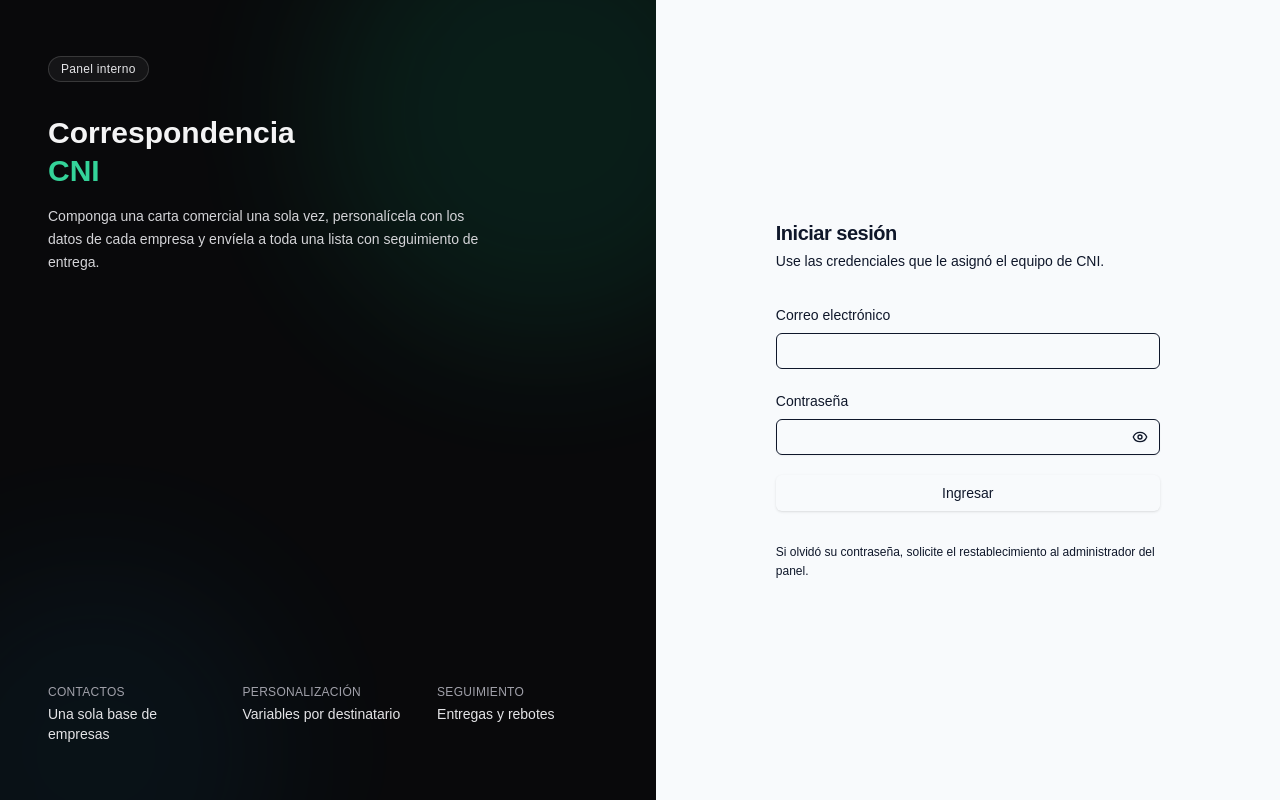
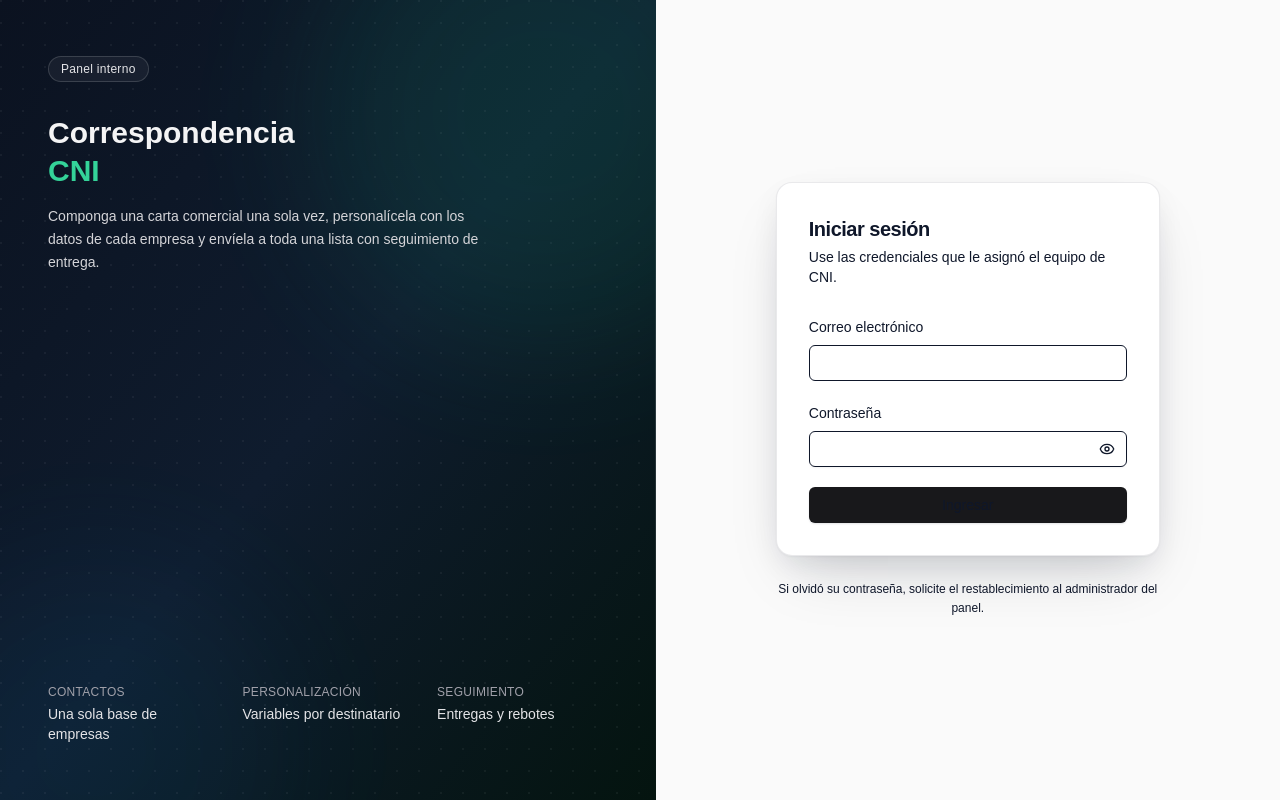
Before and after one commit to Jose27luis/Correspondencia-CNI, a Next.js app in the folder frontend/: page /login in a window 1280 px wide. Built offline with nearby package versions, Linux system fonts and the light colour scheme; no server answers.

Commit message:
feat: tarjeta con sombra, hover del botón y fondo del panel

```diff
--- a/frontend/app/login/page.tsx
+++ b/frontend/app/login/page.tsx
@@ -17,7 +17,10 @@
 import { cn } from "@/lib/utils";
 
 const esquema = z.object({
-  correo: z.string().min(1, "Ingrese su correo").email("El correo no tiene un formato válido"),
+  correo: z
+    .string()
+    .min(1, "Ingrese su correo")
+    .email("El correo no tiene un formato válido"),
   contrasena: z.string().min(1, "Ingrese su contraseña"),
 });
 
@@ -69,7 +72,9 @@
         setErrorGeneral(error.message);
         return;
       }
-      setErrorGeneral("No se pudo conectar con el servidor. Intente nuevamente.");
+      setErrorGeneral(
+        "No se pudo conectar con el servidor. Intente nuevamente.",
+      );
     }
   }
 
@@ -91,28 +96,57 @@
 
   return (
     <main className="grid min-h-screen lg:grid-cols-[1.05fr_1fr]">
-      <section className="relative hidden overflow-hidden bg-zinc-950 px-12 py-14 text-zinc-100 lg:flex lg:flex-col lg:justify-between">
+      <section className="relative hidden overflow-hidden bg-gradient-to-br from-[#0b1220] via-[#0f1c2e] to-[#04140f] px-12 py-14 text-zinc-100 lg:flex lg:flex-col lg:justify-between">
+        <div
+          aria-hidden="true"
+          className="pointer-events-none absolute inset-0 opacity-[0.35] [background-image:radial-gradient(circle_at_1px_1px,rgba(255,255,255,0.14)_1px,transparent_0)] [background-size:22px_22px]"
+        />
+        <div
+          aria-hidden="true"
+          className="pointer-events-none absolute inset-y-0 right-0 w-px bg-gradient-to-b from-transparent via-white/15 to-transparent"
+        />
         <motion.div
           aria-hidden="true"
           className="pointer-events-none absolute -right-24 -top-24 h-[26rem] w-[26rem] rounded-full bg-emerald-500/15 blur-3xl"
-          animate={animacionReducida ? undefined : { scale: [1, 1.12, 1], opacity: [0.5, 0.8, 0.5] }}
+          animate={
+            animacionReducida
+              ? undefined
+              : { scale: [1, 1.12, 1], opacity: [0.5, 0.8, 0.5] }
+          }
           transition={{ duration: 12, repeat: Infinity, ease: "easeInOut" }}
         />
         <motion.div
           aria-hidden="true"
           className="pointer-events-none absolute -bottom-32 -left-20 h-[22rem] w-[22rem] rounded-full bg-sky-500/10 blur-3xl"
-          animate={animacionReducida ? undefined : { scale: [1, 1.18, 1], opacity: [0.4, 0.7, 0.4] }}
-          transition={{ duration: 15, repeat: Infinity, ease: "easeInOut", delay: 1.5 }}
+          animate={
+            animacionReducida
+              ? undefined
+              : { scale: [1, 1.18, 1], opacity: [0.4, 0.7, 0.4] }
+          }
+          transition={{
+            duration: 15,
+            repeat: Infinity,
+            ease: "easeInOut",
+            delay: 1.5,
+          }}
         />
 
-        <motion.div className="relative" variants={contenedor} initial="oculto" animate="visible">
+        <motion.div
+          className="relative"
+          variants={contenedor}
+          initial="oculto"
+          animate="visible"
+        >
           <motion.span
             variants={elemento}
             className="inline-flex items-center rounded-full border border-white/15 bg-white/5 px-3 py-1 text-xs font-medium tracking-wide text-zinc-200"
           >
             Panel interno
           </motion.span>
-          <motion.h1 variants={elemento} className="mt-8 text-3xl font-semibold leading-tight">
+          <motion.h1
+            variants={elemento}
+            className="mt-8 text-3xl font-semibold leading-tight"
+          >
             Correspondencia
             <span className="block text-emerald-400">CNI</span>
           </motion.h1>
@@ -120,8 +154,9 @@
             variants={elemento}
             className="mt-4 max-w-md text-sm leading-relaxed text-zinc-300"
           >
-            Componga una carta comercial una sola vez, personalícela con los datos de cada empresa y
-            envíela a toda una lista con seguimiento de entrega.
+            Componga una carta comercial una sola vez, personalícela con los
+            datos de cada empresa y envíela a toda una lista con seguimiento de
+            entrega.
           </motion.p>
         </motion.div>
 
@@ -133,14 +168,16 @@
         >
           {ventajas.map((ventaja) => (
             <motion.div key={ventaja.titulo} variants={elemento}>
-              <dt className="text-xs uppercase tracking-wide text-zinc-400">{ventaja.titulo}</dt>
+              <dt className="text-xs uppercase tracking-wide text-zinc-400">
+                {ventaja.titulo}
+              </dt>
               <dd className="mt-1 text-sm text-zinc-200">{ventaja.detalle}</dd>
             </motion.div>
           ))}
         </motion.dl>
       </section>
 
-      <section className="flex items-center justify-center px-6 py-12">
+      <section className="flex items-center justify-center bg-zinc-50 px-6 py-12">
         <motion.div
           className="w-full max-w-sm"
           initial={{ opacity: 0, y: desplazamiento }}
@@ -148,19 +185,26 @@
           transition={{ duration: 0.5, ease: [0.22, 1, 0.36, 1] }}
         >
           <div className="lg:hidden">
-            <h1 className="text-2xl font-semibold">
+            <h1 className="text-center text-2xl font-semibold">
               Correspondencia <span className="text-emerald-600">CNI</span>
             </h1>
           </div>
 
-          <div className="mt-6 lg:mt-0">
-            <h2 className="text-xl font-semibold tracking-tight">Iniciar sesión</h2>
+          <div className="mt-6 rounded-2xl border border-zinc-200/80 bg-white p-8 shadow-[0_1px_2px_rgba(16,24,40,0.04),0_12px_32px_-8px_rgba(16,24,40,0.12),0_28px_60px_-20px_rgba(16,24,40,0.18)] lg:mt-0">
+            <div>
+              <h2 className="text-xl font-semibold tracking-tight">
+                Iniciar sesión
+              </h2>
               <p className="mt-1 text-sm text-muted-foreground">
                 Use las credenciales que le asignó el equipo de CNI.
               </p>
             </div>
 
-          <form onSubmit={handleSubmit(enviar)} className="mt-8 space-y-5" noValidate>
+            <form
+              onSubmit={handleSubmit(enviar)}
+              className="mt-7 space-y-5"
+              noValidate
+            >
               <div className="space-y-1.5">
                 <Label htmlFor="correo">Correo electrónico</Label>
                 <Input
@@ -170,7 +214,10 @@
                   spellCheck={false}
                   aria-invalid={errors.correo ? true : undefined}
                   aria-describedby={errors.correo ? "error-correo" : undefined}
-                className={cn(errors.correo && "border-destructive focus-visible:ring-destructive/30")}
+                  className={cn(
+                    errors.correo &&
+                      "border-destructive focus-visible:ring-destructive/30",
+                  )}
                   {...register("correo")}
                 />
                 <AnimatePresence initial={false}>
@@ -198,10 +245,13 @@
                     autoComplete="current-password"
                     onKeyUp={detectarMayusculas}
                     aria-invalid={errors.contrasena ? true : undefined}
-                  aria-describedby={errors.contrasena ? "error-contrasena" : undefined}
+                    aria-describedby={
+                      errors.contrasena ? "error-contrasena" : undefined
+                    }
                     className={cn(
                       "pr-11",
-                    errors.contrasena && "border-destructive focus-visible:ring-destructive/30",
+                      errors.contrasena &&
+                        "border-destructive focus-visible:ring-destructive/30",
                     )}
                     {...register("contrasena")}
                   />
@@ -212,8 +262,16 @@
                     onClick={() => setVerContrasena((estado) => !estado)}
                     aria-pressed={verContrasena}
                     aria-controls="contrasena"
-                  aria-label={verContrasena ? "Ocultar la contraseña" : "Mostrar la contraseña"}
-                  title={verContrasena ? "Ocultar la contraseña" : "Mostrar la contraseña"}
+                    aria-label={
+                      verContrasena
+                        ? "Ocultar la contraseña"
+                        : "Mostrar la contraseña"
+                    }
+                    title={
+                      verContrasena
+                        ? "Ocultar la contraseña"
+                        : "Mostrar la contraseña"
+                    }
                     className="absolute right-1 top-1/2 h-8 w-8 -translate-y-1/2 text-muted-foreground hover:text-foreground"
                   >
                     <AnimatePresence mode="wait" initial={false}>
@@ -259,7 +317,10 @@
                       transition={{ duration: 0.2 }}
                       className="flex items-center gap-1.5 text-xs text-amber-600"
                     >
-                    <TriangleAlert className="h-3.5 w-3.5" aria-hidden="true" />
+                      <TriangleAlert
+                        className="h-3.5 w-3.5"
+                        aria-hidden="true"
+                      />
                       El bloqueo de mayúsculas está activado.
                     </motion.p>
                   )}
@@ -275,7 +336,11 @@
                     transition={{ duration: 0.25, ease: [0.22, 1, 0.36, 1] }}
                   >
                     <motion.div
-                    animate={animacionReducida ? undefined : { x: [0, -6, 6, -4, 4, 0] }}
+                      animate={
+                        animacionReducida
+                          ? undefined
+                          : { x: [0, -6, 6, -4, 4, 0] }
+                      }
                       transition={{ duration: 0.4 }}
                     >
                       <Alert variant="destructive" role="alert">
@@ -286,14 +351,45 @@
                 )}
               </AnimatePresence>
 
-            <Button type="submit" disabled={isSubmitting} className="w-full">
-              {isSubmitting && <Loader2 className="mr-2 h-4 w-4 animate-spin" aria-hidden="true" />}
+              <motion.div
+                whileHover={
+                  animacionReducida || isSubmitting
+                    ? undefined
+                    : { scale: 1.015 }
+                }
+                whileTap={
+                  animacionReducida || isSubmitting
+                    ? undefined
+                    : { scale: 0.985 }
+                }
+                transition={{ type: "spring", stiffness: 420, damping: 26 }}
+              >
+                <Button
+                  type="submit"
+                  disabled={isSubmitting}
+                  className="group relative w-full overflow-hidden bg-zinc-900 shadow-[0_1px_2px_rgba(16,24,40,0.12)] transition-all duration-300 hover:bg-zinc-800 hover:shadow-[0_8px_20px_-6px_rgba(16,24,40,0.45)] focus-visible:ring-4 focus-visible:ring-zinc-900/15 disabled:shadow-none"
+                >
+                  <span
+                    aria-hidden="true"
+                    className="pointer-events-none absolute inset-0 -translate-x-full bg-gradient-to-r from-transparent via-white/20 to-transparent transition-transform duration-700 group-hover:translate-x-full"
+                  />
+                  <span className="relative flex items-center justify-center">
+                    {isSubmitting && (
+                      <Loader2
+                        className="mr-2 h-4 w-4 animate-spin"
+                        aria-hidden="true"
+                      />
+                    )}
                     {isSubmitting ? "Verificando" : "Ingresar"}
+                  </span>
                 </Button>
+              </motion.div>
             </form>
+          </div>
 
-          <p className="mt-8 text-xs leading-relaxed text-muted-foreground">
-            Si olvidó su contraseña, solicite el restablecimiento al administrador del panel.
+          <p className="mt-6 text-center text-xs leading-relaxed text-muted-foreground">
+            Si olvidó su contraseña, solicite el restablecimiento al
+            administrador del panel.
           </p>
         </motion.div>
       </section>
```
Lines whose indentation alone changed are shown as unchanged.
